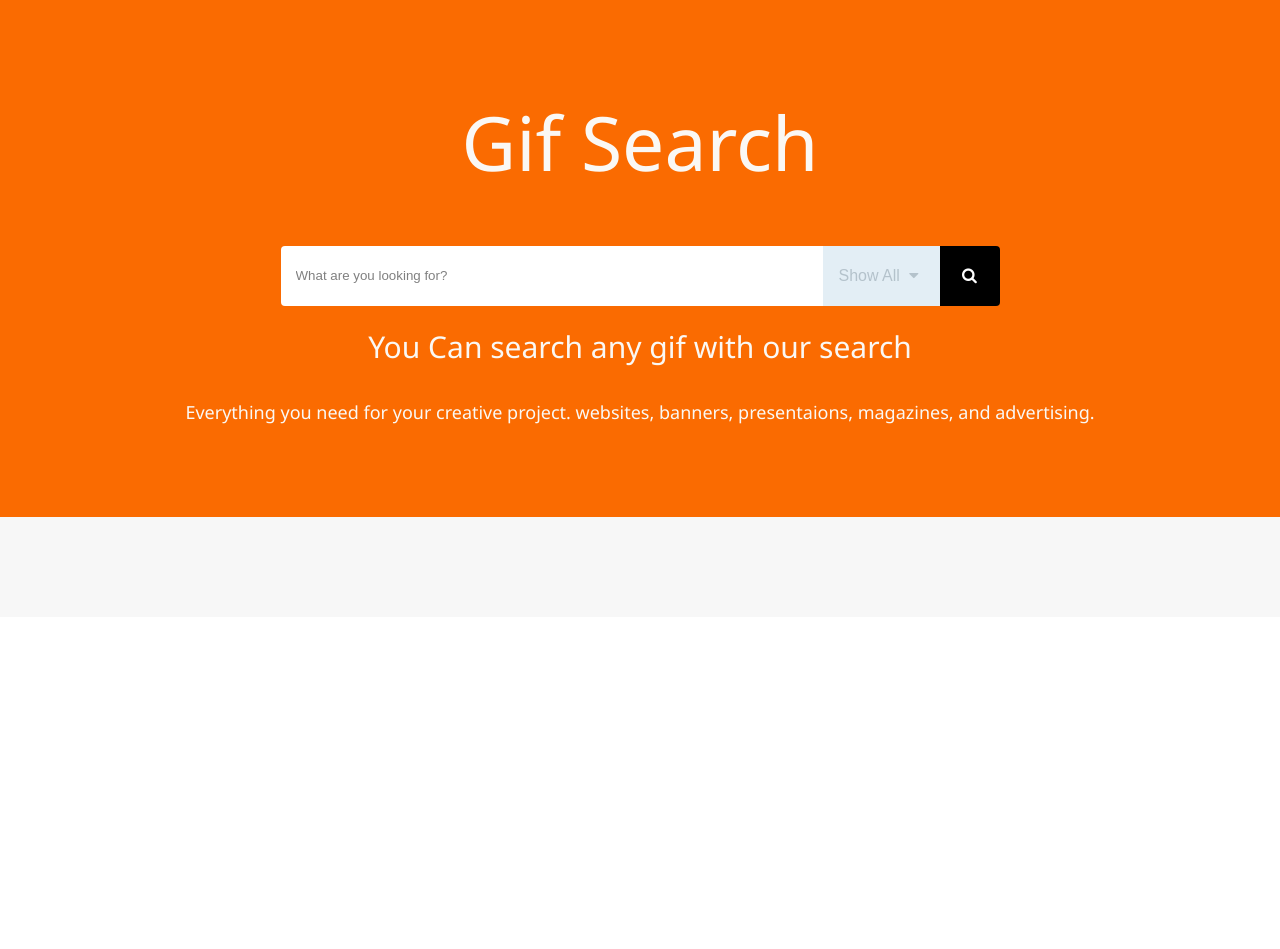
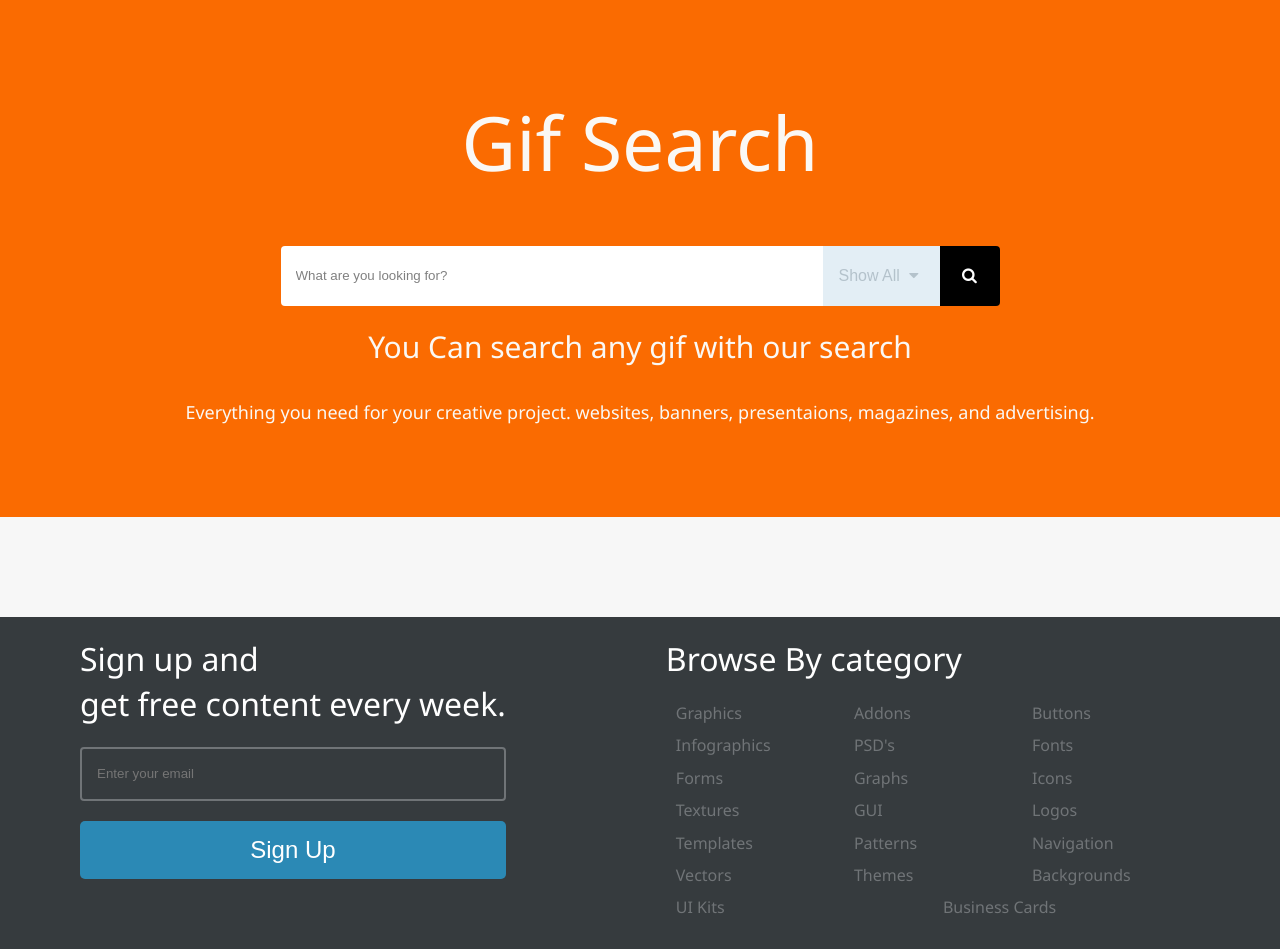
Before and after one commit to yogeshphatangare/gif-search-engine, an Angular app: page / in a window 1280 px wide. Before the commit the page ends 800 px from the top, so only its background shows below. Built offline with nearby package versions, Linux system fonts and the light colour scheme.

Commit message:
- updated footer component

```diff
--- a/src/app/app.component.html
+++ b/src/app/app.component.html
@@ -1,2 +1,3 @@
   <app-search-panel></app-search-panel>
   <app-search-result></app-search-result>
+  <app-footer></app-footer>
--- a/src/app/footer/footer.component.html
+++ b/src/app/footer/footer.component.html
@@ -1 +1,38 @@
-<p>footer works!</p>
+<div class="flex row container">
+    <div class="form flex column">
+        <label>
+            Sign up and
+        </label>
+        <label class="mb-20">get free content every week.</label>
+        <input class="mb-20" type="text" placeholder="Enter your email">
+        <button>Sign Up</button>
+    </div>
+    <div class="flex column links">
+        <label class="mb-20">Browse By category</label>
+        <div class="category">
+            <a href="#">Graphics</a>
+            <a href="#">Addons</a>
+            <a href="#">Buttons</a>
+            <a href="#">Infographics</a>
+            <a href="#">PSD's</a>
+            <a href="#">Fonts</a>
+            <a href="#">Forms</a>
+             <a href="#">Graphs</a>
+             <a href="#">Icons</a>
+             <a href="#">Textures</a>
+             <a href="#">GUI</a>
+             <a href="#">Logos</a>
+             <a href="#">Templates</a>
+             <a href="#">Patterns</a>
+             <a href="#">Navigation</a>
+             <a href="#">Vectors</a>
+             <a href="#">Themes</a>
+             <a href="#">Backgrounds</a>
+             <a href="#">UI Kits</a>
+            <a href="#">Business Cards</a>
+
+        </div>
+
+    </div>
+
+</div>
--- a/src/app/footer/footer.component.scss
+++ b/src/app/footer/footer.component.scss
@@ -0,0 +1,84 @@
+.flex {
+    display: flex;
+}
+
+.row {
+    flex-direction: row;
+}
+
+.column {
+    flex-direction: column;
+}
+
+
+.container {
+    color: #fff;
+    background-color: #363B3E;
+    flex-wrap: wrap; // wrap category links
+
+    .links {
+        flex: 1;
+
+        a {
+            text-decoration: none;
+            flex: 1 22%;
+            color: #707477;
+            font-size: 1rem;
+            font-weight: normal;
+            padding: 0 10px;
+            margin-bottom: 10px;
+        }
+
+        .category {
+            display: flex;
+            flex-wrap: wrap;
+            flex-direction: row;
+        }
+    }
+
+    label {
+        font-size: 2rem;
+        font-weight: 500;
+    }
+
+    button {
+        background-color: #2B89B5;
+        padding: 15px 0px;
+        border: none;
+        color: #fff;
+        border-radius: 5px;
+        font-size: 1.5rem;
+    }
+
+    .form {
+        min-width: 30%;
+    }
+
+    input {
+        cursor: pointer;
+        height: 50px;
+        padding: 0 15px;
+        border: 2px solid #707477;
+        background-color: unset;
+        -webkit-appearance: none;
+        border-radius: 4px;
+        -moz-border-radius: 4px;
+        -webkit-border-radius: 4px;
+        outline: none;
+        color: white;
+    }
+}
+
+.container>div {
+    margin: 20px 80px;
+}
+
+
+
+.mb-10 {
+    margin-bottom: 10px;
+}
+
+.mb-20 {
+    margin-bottom: 20px;
+}
--- a/src/styles.scss
+++ b/src/styles.scss
@@ -31,3 +31,6 @@ h4 {
     margin: 0.67em 0;
     font-weight: 200;
 }
+button{
+    cursor: pointer;
+}
```
Also changed, not shown: src/app/search-panel/search-panel.component.html (+0 -7 lines).
